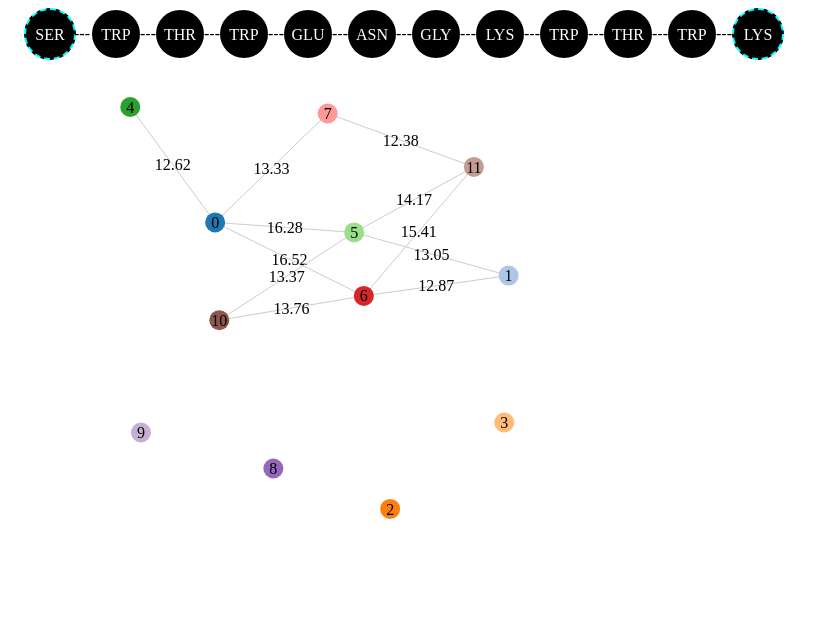
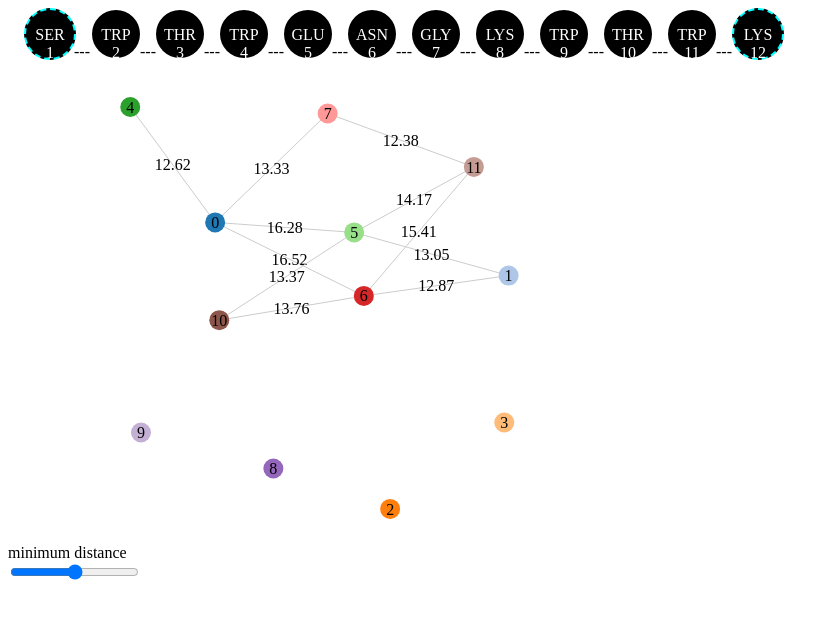
Before and after one commit to rbyirdaw/mesmer, a plain HTML site: page mesmer.html in a window 1280 px wide. Shown: the whole page, without its empty margins (0-838 px from the left). Drawn offline with nearby package versions, Linux system fonts and the light colour scheme.

Commit message:
sync checkpoint

```diff
--- a/create.js
+++ b/create.js
@@ -7,8 +7,18 @@ function init() {
     _vis = {
         resData: [],
 	pwDist: [],
+	pwDistMin: 12,
 	numRes: undefined
     };
+
+$(document).ready(function() {
+    $("input[name='pwDistMinSelect']")
+	.on("change", function() {
+		_vis.pwDistMin = this.value;
+		$(".pwDistMinDisplay").html(this.value);
+		console.log(this.value);
+	});
+  });
 }
 //=============================================================================
 
--- a/force_layout.js
+++ b/force_layout.js
@@ -12,7 +12,7 @@ function getResNodesEdges() {
   for (i = 0; i < _vis.numRes; i++) {
     resNodesEdges.nodes.push({resNum: i, resID:"", resName:""});
     for (j = i; j < _vis.numRes; j++) {
-      if ( (j !== i) && (_vis.pwDist[i][j] > 12) ) {
+      if ( (j !== i) && (_vis.pwDist[i][j] > _vis.pwDistMin) ) {
         resNodesEdges.edges.push({source: i, target: j, "distance": _vis.pwDist[i][j]});
       } //if j !== i
     }
@@ -32,7 +32,7 @@ function build_force_layout() {
       height = 480;
 
 
-  var svg = d3.select('body').append('svg')
+  var svg = d3.select('.svg_holder').append('svg')
     .attr('width', width)
     .attr('height', height);
 
--- a/mesmer.html
+++ b/mesmer.html
@@ -7,13 +7,19 @@
     <script src="create.js" charset="utf-8"></script>
     <script src="primary_sequence_display.js" charset="utf-8"></script>
 
+    <link rel="stylesheet" href="stylesheets/mesmer.css">
     <link rel="stylesheet" href="stylesheets/primary_sequence_display.css">
 
   </head>
 
 
   <body>
-	<div id="primary-seq"></div>
+	<section id="primary-seq"></section>
+	<section class="svg_holder"></section>
+	<section class="controls">
+		<div class="pwDistMinDisplay">minimum distance</div>
+		<input type="range" name="pwDistMinSelect" min="0" max="20" step="1" value="Minimum Pair-wise Distance">
+	</section>
   </body>
 
 
--- a/primary_sequence_display.js
+++ b/primary_sequence_display.js
@@ -1,8 +1,12 @@
 function add(res, terminus) {
   var newRes = '<div class="c2 C ' + terminus + ' ">';
   newRes += '<div class="l2" ' + 'data-resID="' + res.resID + '"' +
-    ' data-resNum="' + res.resNum + '">' + res.resID + '</div>';
-  newRes += '</div>';
+    ' data-resNum="' + res.resNum + '">' +
+    res.resID +
+    '<br>' +
+    res.resNum +
+    '</div>';
+    newRes += '</div>';
 
   //$(newRes).insertAfter(".c2:last");
 
```
